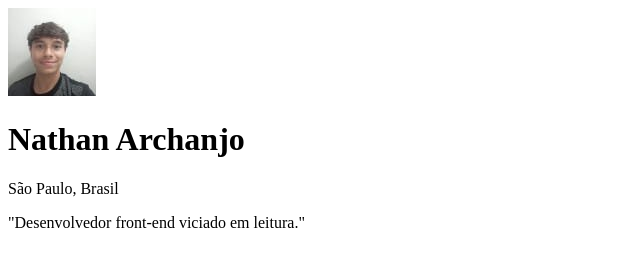
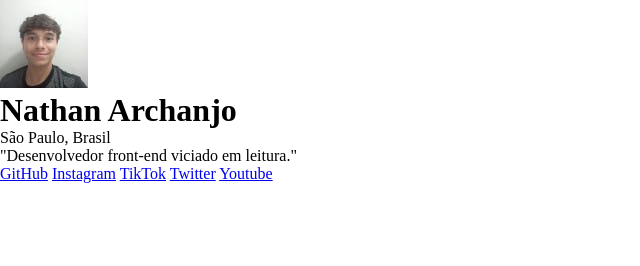
Before and after one commit to NathanArchanjo12ta/meus-links, a plain HTML site: page index.html in a window 1280 px wide. Shown: the whole page, without its empty margins (0-640 px from the left). Drawn offline with Linux system fonts and the light colour scheme.

Commit message:
inicio do desenvolvimento do CSS

```diff
--- a/index.html
+++ b/index.html
@@ -3,6 +3,7 @@
 <head>
   <meta charset="UTF-8">
   <meta name="viewport" content="width=device-width, initial-scale=1.0">
+  <link rel="stylesheet" href="style.css">
   <title>Meus Links</title>
 </head>
 <body>
@@ -14,6 +15,12 @@
 
       <p>"Desenvolvedor front-end viciado em leitura."</p>
 
+      <a href="https://github.com/NathanArchanjo12ta/meus-links">GitHub</a>
+      <a href="https://www.instagram.com/12arcanjoo/?next=%2F">Instagram</a>
+      <a href="https://www.tiktok.com/@12arcanjoo">TikTok</a>
+      <a href="https://twitter.com/12arcanjoo">Twitter</a>
+      <a href="https://www.youtube.com/@12arcanjoo">Youtube</a>
+
   </div>
 </body>
 </html>
--- /dev/null
+++ b/style.css
@@ -0,0 +1,5 @@
+* {
+    margin: 0;
+    padding: 0;
+    box-sizing: border-box;
+}
```
